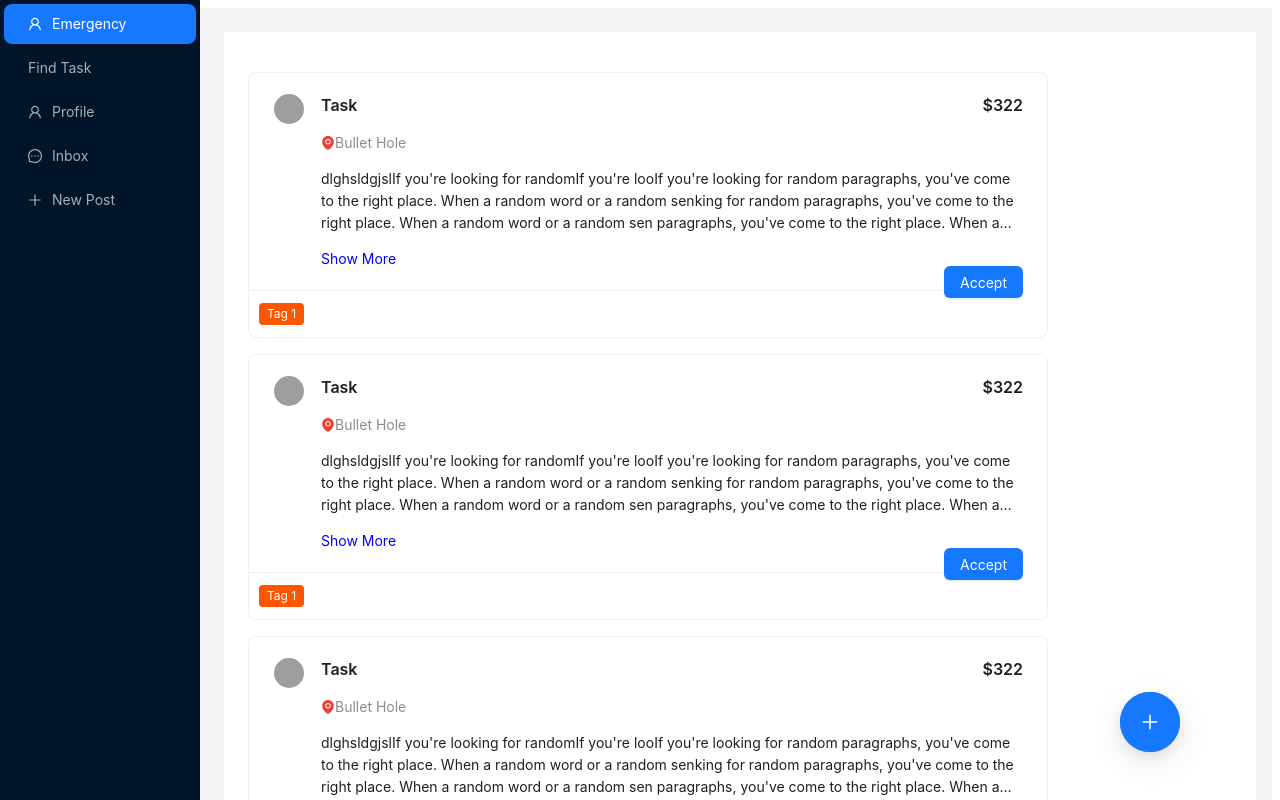
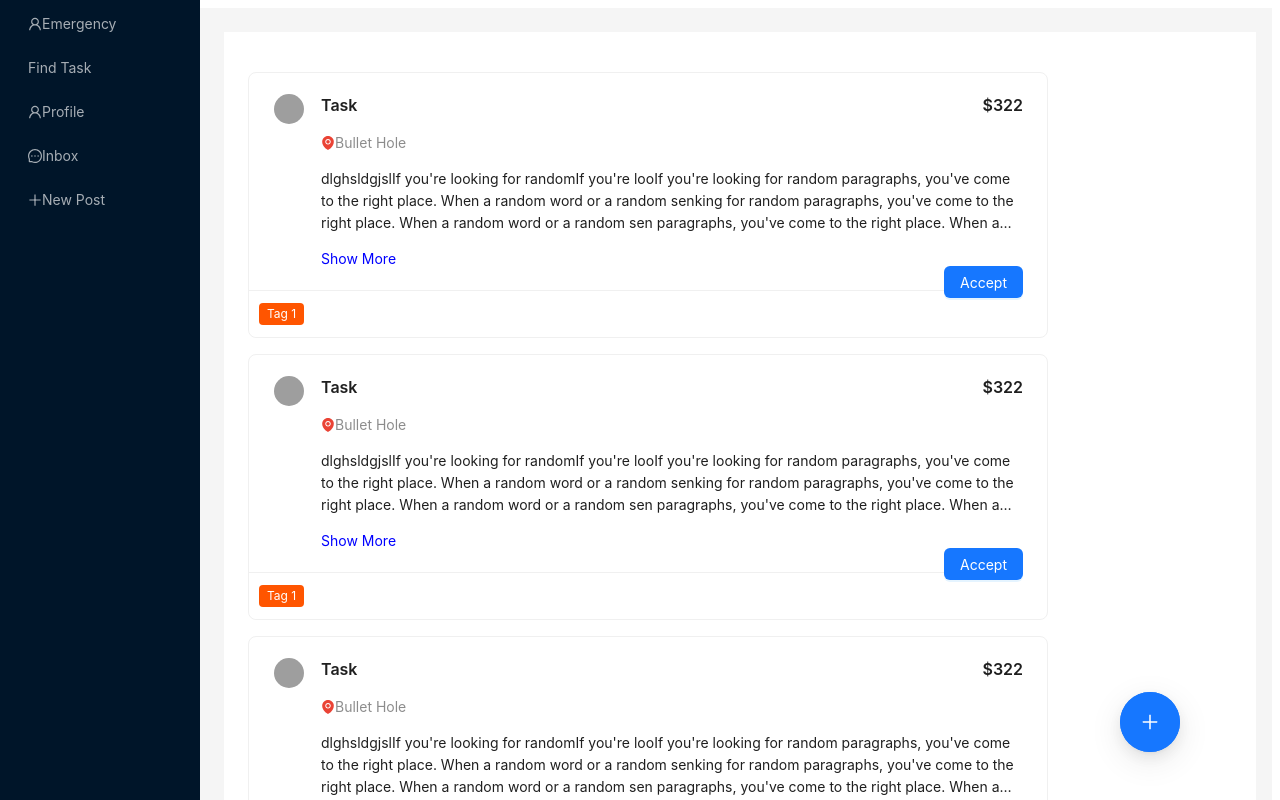
Before and after one commit to Yashaswe/ycp-connectcampus, a React (Create React App) app in the folder frontend/: page / in a window 1280 px wide. Shown: the top 800 px of the page. Built offline with nearby package versions, Linux system fonts and the light colour scheme; grey boxes are pictures that could not be loaded.

Commit message:
add fixed nav and header

```diff
--- a/frontend/src/App.js
+++ b/frontend/src/App.js
@@ -1,26 +1,78 @@
 import "./App.css";
 import React, { useState } from "react";
-import { Link } from "react-router-dom";
+import { Link, Outlet } from "react-router-dom";
 import Main from "./pages/Main";
 import { BrowserRouter, Routes, Route } from "react-router-dom";
-import CardPost from "./components/CardPost";
-import Card from "antd/es/card/Card";
+import { UserOutlined, MessageOutlined, PlusOutlined } from "@ant-design/icons";
+import { Avatar, Menu, Button, Layout, Card, Tag, FloatButton } from "antd";
+
 import NewHelp from "./pages/NewHelp";
 import Blogs from "./pages/Blogs";
-import Signup from "./pages/Signup"
-import Signin from './pages/Signin'
+import Signup from "./pages/Signup";
+import Signin from "./pages/Signin";
+import UserPage from "./pages/UserPage";
 
 const { Meta } = Card;
+const { Header, Content, Footer, Sider } = Layout;
+function App() {
+  let menuData = [
+    { name: "Emergency", icon: <UserOutlined />, link: "/" },
+    { name: "Find Task", link: "/" },
+    { name: "Profile", icon: <UserOutlined /> },
+    { name: "Inbox", icon: <MessageOutlined /> },
+    { name: "New Post", icon: <PlusOutlined />, link: "/newhelp" },
+  ];
 
-function App() {
   return (
     <BrowserRouter>
+      <Layout>
+        <Sider
+          breakpoint="lg"
+          collapsedWidth="0"
+          onBreakpoint={(broken) => {
+            console.log(broken);
+          }}
+          onCollapse={(collapsed, type) => {
+            console.log(collapsed, type);
+          }}
+          style={{
+            overflow: "auto",
+            height: "100vh",
+            position: "fixed",
+            left: 0,
+            top: 0,
+            bottom: 0,
+          }}
+        >
+          <div className="demo-logo-vertical" />
+          <Menu theme="dark" mode="inline" defaultSelectedKeys={["1"]}>
+            {menuData.map((item) => (
+              <Menu.Item>
+                <Link to={item.link}>
+                  {item.icon}
+                  {item.name}
+                </Link>
+              </Menu.Item>
+            ))}
+          </Menu>
+        </Sider>
+        <Layout style={{ marginLeft: 200 }}>
+          <Routes>
+            <Route path="/" element={<Main />} />
+
+            <Route path="/newhelp" element={<NewHelp />} />
+            <Route path="/blogs" element={<Blogs />} />
+          </Routes>
+          <Footer style={{ textAlign: "center" }}>
+            Yashaswe, Sanij, Truc, Prabesh
+          </Footer>
+        </Layout>
+        <Outlet />
+      </Layout>
       <Routes>
-        <Route path="/" element={<Main />} />
-          <Route path="/newhelp" element={<NewHelp />} />
-          <Route path="/blogs" element = {<Blogs />} />
-          <Route path="/signup" element = {<Signup />}/>
-          <Route path="/signin" element = {<Signin />}/>
+        <Route path="/user" element={<UserPage />}></Route>
+        <Route path="/signup" element={<Signup />} />
+        <Route path="/signin" element={<Signin />} />
       </Routes>
     </BrowserRouter>
   );
--- a/frontend/src/pages/Main.js
+++ b/frontend/src/pages/Main.js
@@ -20,44 +20,6 @@ export default function Main() {
     location: "Bullet Hole",
   };
   return (
-    <Layout>
-      <Sider
-        breakpoint="lg"
-        collapsedWidth="0"
-        onBreakpoint={(broken) => {
-          console.log(broken);
-        }}
-        onCollapse={(collapsed, type) => {
-          console.log(collapsed, type);
-        }}
-        style={{
-          overflow: "auto",
-          height: "100vh",
-          position: "fixed",
-          left: 0,
-          top: 0,
-          bottom: 0,
-        }}
-      >
-        <div className="demo-logo-vertical" />
-        <Menu
-          theme="dark"
-          mode="inline"
-          defaultSelectedKeys={["1"]}
-          items={[
-            { name: "Emergency", icon: <UserOutlined /> },
-            { name: "Find Task" },
-            { name: "Profile", icon: <UserOutlined /> },
-            { name: "Inbox", icon: <MessageOutlined /> },
-            { name: "New Post", icon: <PlusOutlined /> },
-          ].map((nav, index) => ({
-            key: String(index + 1),
-            icon: nav.icon,
-            label: nav.name,
-          }))}
-        />
-      </Sider>
-      <Layout style={{ marginLeft: 200 }}>
     <Content
       style={{
         margin: "24px 16px 0",
@@ -89,11 +51,5 @@ export default function Main() {
         />
       </Link>
     </Content>
-        <Footer style={{ textAlign: "center" }}>
-          Yashaswe, Sanij, Truc, Prabesh
-        </Footer>
-      </Layout>
-      <Outlet />
-    </Layout>
   );
 }
--- /dev/null
+++ b/frontend/src/pages/UserPage.js
@@ -0,0 +1,17 @@
+const UserPage = () => {
+  // const authToken = Cookies.get("_aj1");
+  return (
+    <>
+      {/* {authToken ? (
+        <div className=" bg-[#fff0e5] w-[100%] flex flex-row">
+          <Main />
+          <Outlet />
+        </div>
+      ) : (
+        <Navigate to="/admin/signin" replace />
+      )} */}
+    </>
+  );
+};
+
+export default UserPage;
```
Lines whose indentation alone changed are shown as unchanged.
